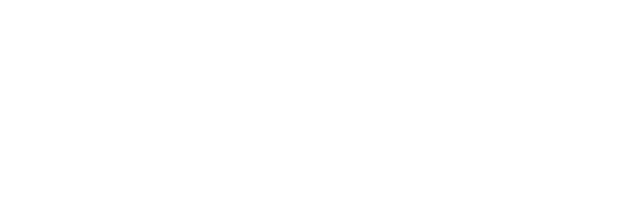
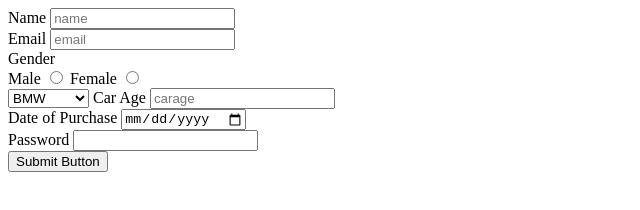
Before and after one commit to acciojob/car-insurance-form-BharadwajCharyGanapathi, a website: page main.html in a window 1280 px wide. Shown: the whole page, without its empty margins (0-640 px from the left). Drawn offline with Linux system fonts and the light colour scheme.

Commit message:
created a submission

```diff
--- a/main.html
+++ b/main.html
@@ -8,6 +8,33 @@
 
 <body>
 	<!-- the entire body must be written by student -->
+	<label for="name">Name</label>
+	<input placeholder="name" type="text" id="name" required/><br>
+		<label for="email">Email</label>
+	<input placeholder="email" type="email" id="email" required/><br>
+	<label for="Gender">Gender</label><br>
+		<label for="male">Male</label>
+	<input type="radio" id="male" name="Gender" required/>
+		<label for="name">Female</label>
+	<input  type="radio" id="female" name="Gender"required/><br>
+
+	<label for="Car Brands"></label>
+	<select>
+		<option>BMW</option>
+		<option>Audi</option>
+		<option>Mercedez</option>
+
+	</select>
+
+
+		<label for="carage">Car Age</label>
+	<input placeholder="carage" type="number" id="carage" required/><br>
+		<label for="dop">Date of Purchase</label>
+	<input placeholder="dop" type="date" id="dop" required/><br>
+	<label for="password">Password</label>
+	<input type="password" id="password" required/><br>
+	<button type="button">Submit Button</button>
+
     <script type="text/javascript" src="./script.js">
 </script>
 
```
